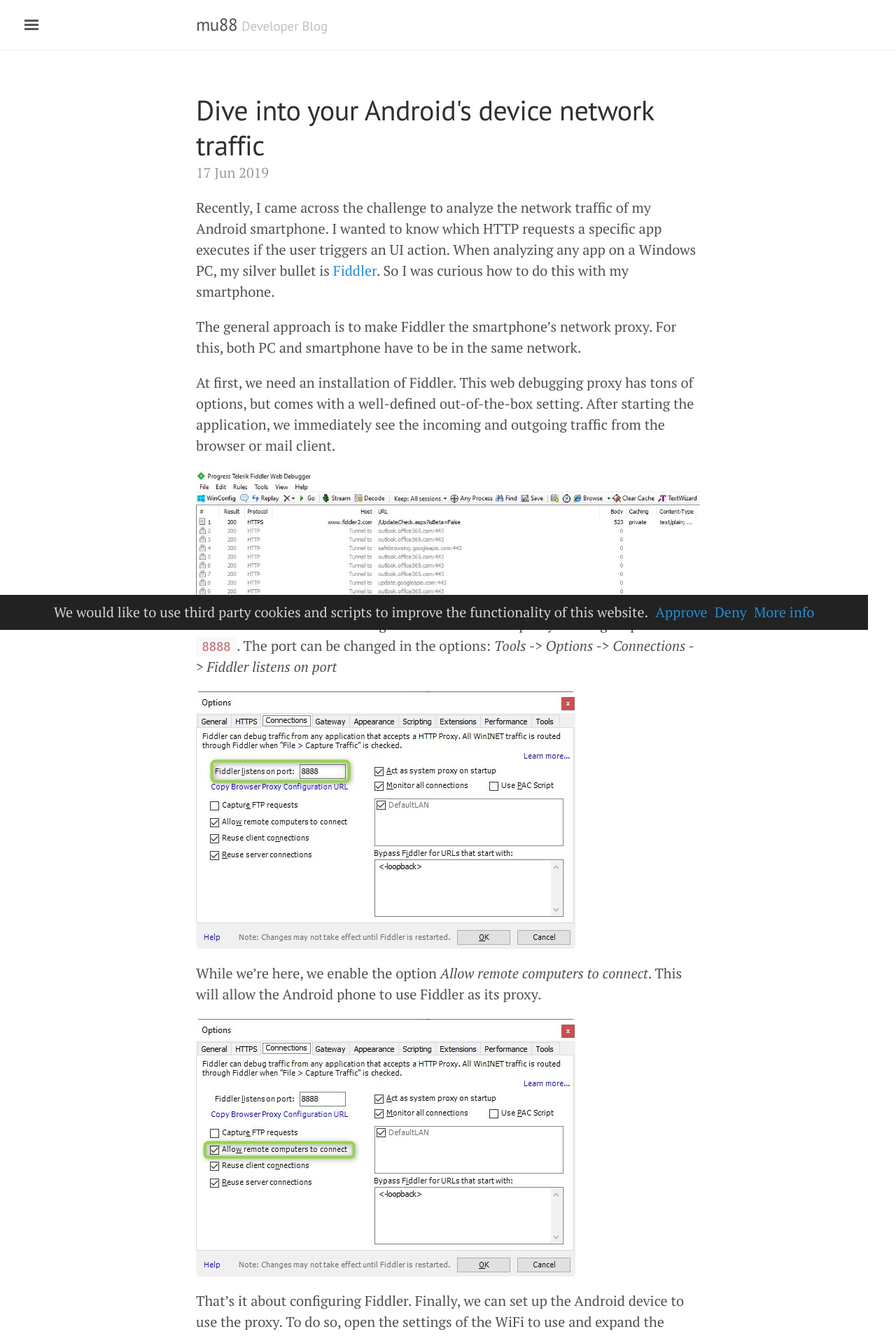
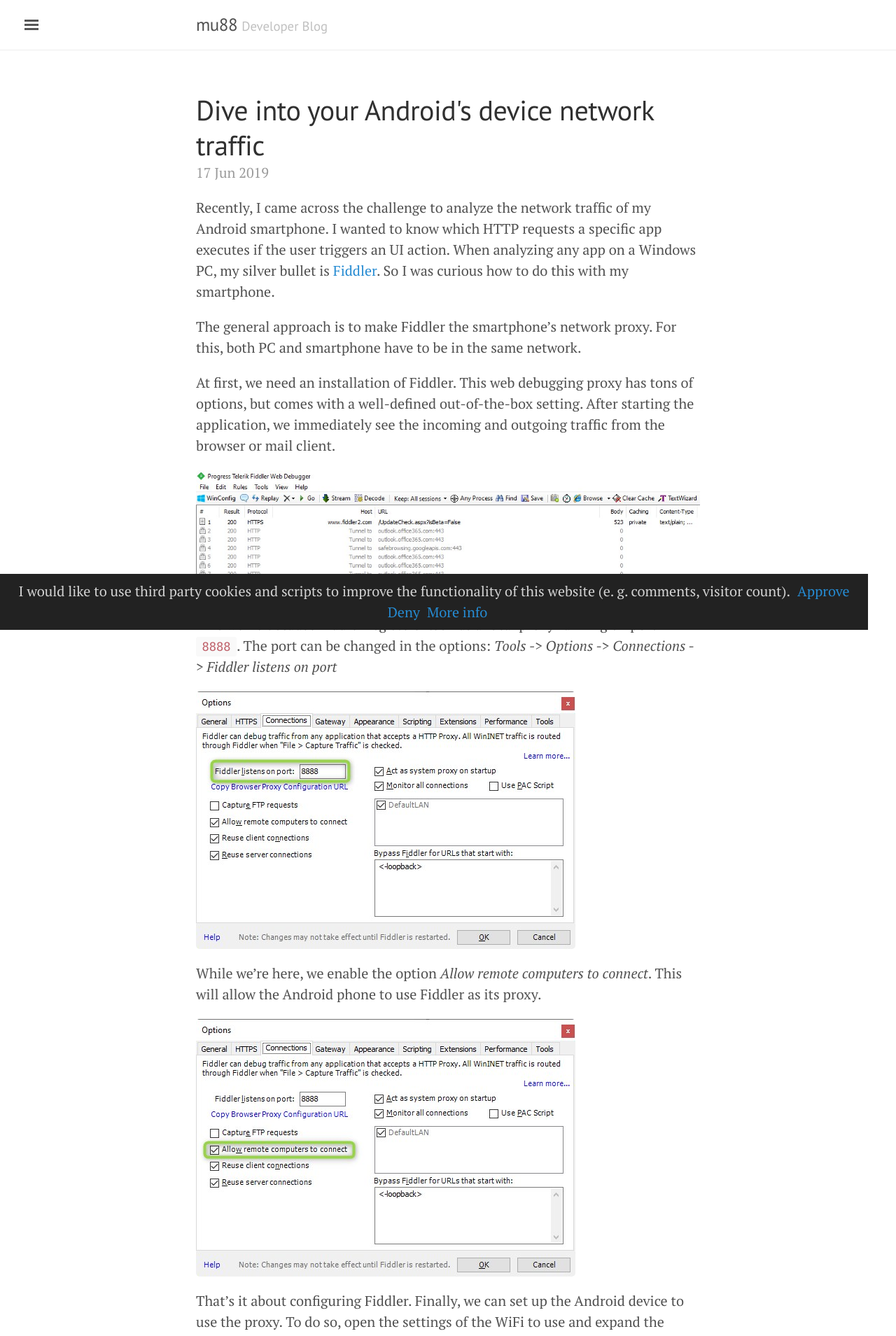
Before and after one commit to mu88/mu88.github.io, a Jekyll site: the page built from _posts/2019-06-17-Android-Fiddler.md, in a window 1280 px wide. Shown: the top 1909 px of the page at 70% size. Built offline with Jekyll 4.4.1, drawn with Linux system fonts in a browser that asks for light colours; nearby versions of some CDN libraries.

Commit message:
Add privacy statement

```diff
--- a/_includes/cookie_consent.html
+++ b/_includes/cookie_consent.html
@@ -6,7 +6,7 @@
         #cookie-notice a {position: relative; bottom: 4px;}
     }
 </style>
-<div id="cookie-notice"><span>We would like to use third party cookies and scripts to improve the functionality of this website.</span><a id="cookie-notice-accept" class="btn btn-primary btn-sm">Approve</a><a id="cookie-notice-deny" class="btn btn-primary btn-sm">Deny</a><a href="/privacy" class="btn btn-primary btn-sm">More info</a></div>
+<div id="cookie-notice"><span>I would like to use third party cookies and scripts to improve the functionality of this website (e. g. comments, visitor count).</span><a id="cookie-notice-accept" class="btn btn-primary btn-sm">Approve</a><a id="cookie-notice-deny" class="btn btn-primary btn-sm">Deny</a><a href="/privacy" class="btn btn-primary btn-sm">More info</a></div>
 <script>
     function createCookie(name,value,days) {
         var expires = "";
```
Also changed, not shown: privacy.html (+16 -2 lines).
